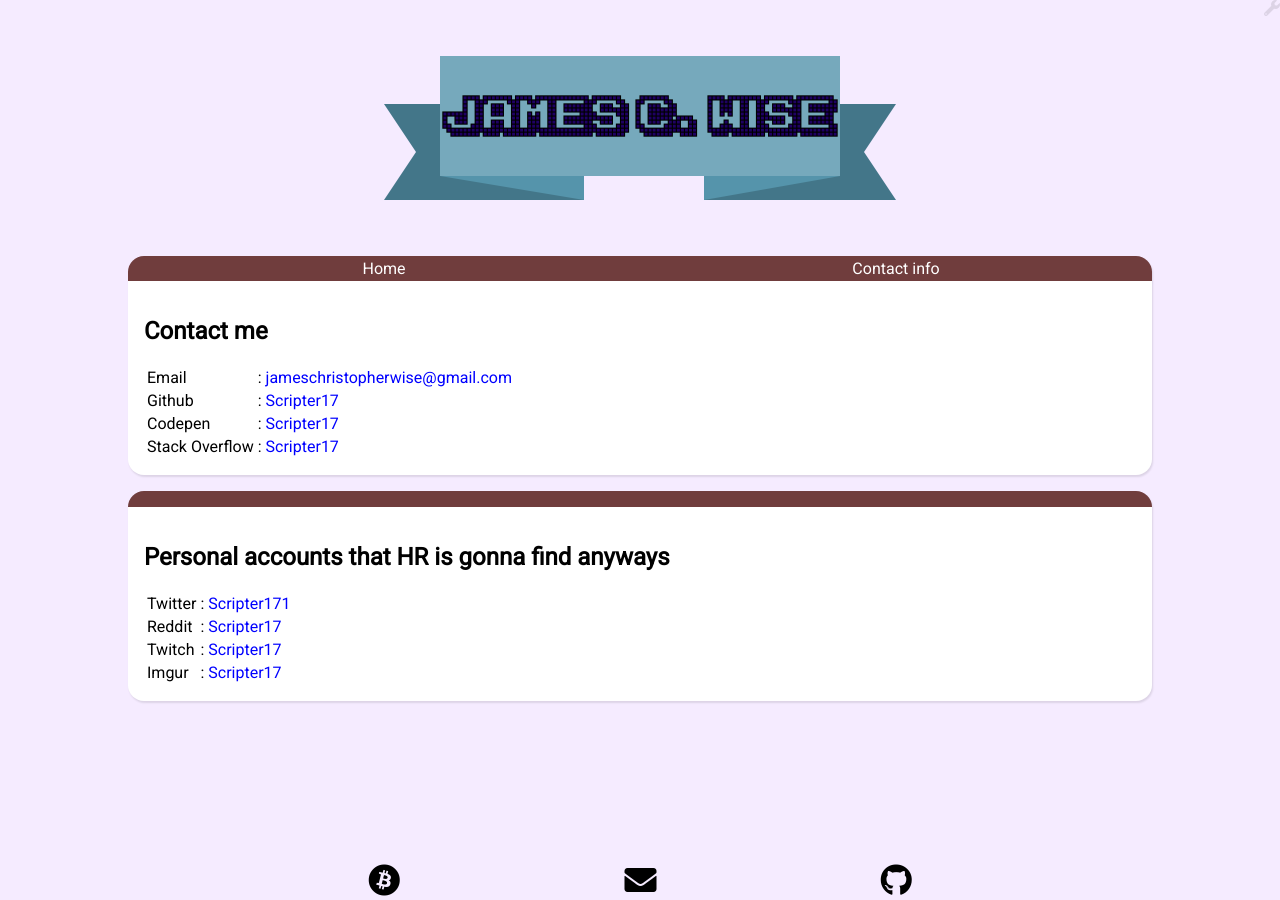
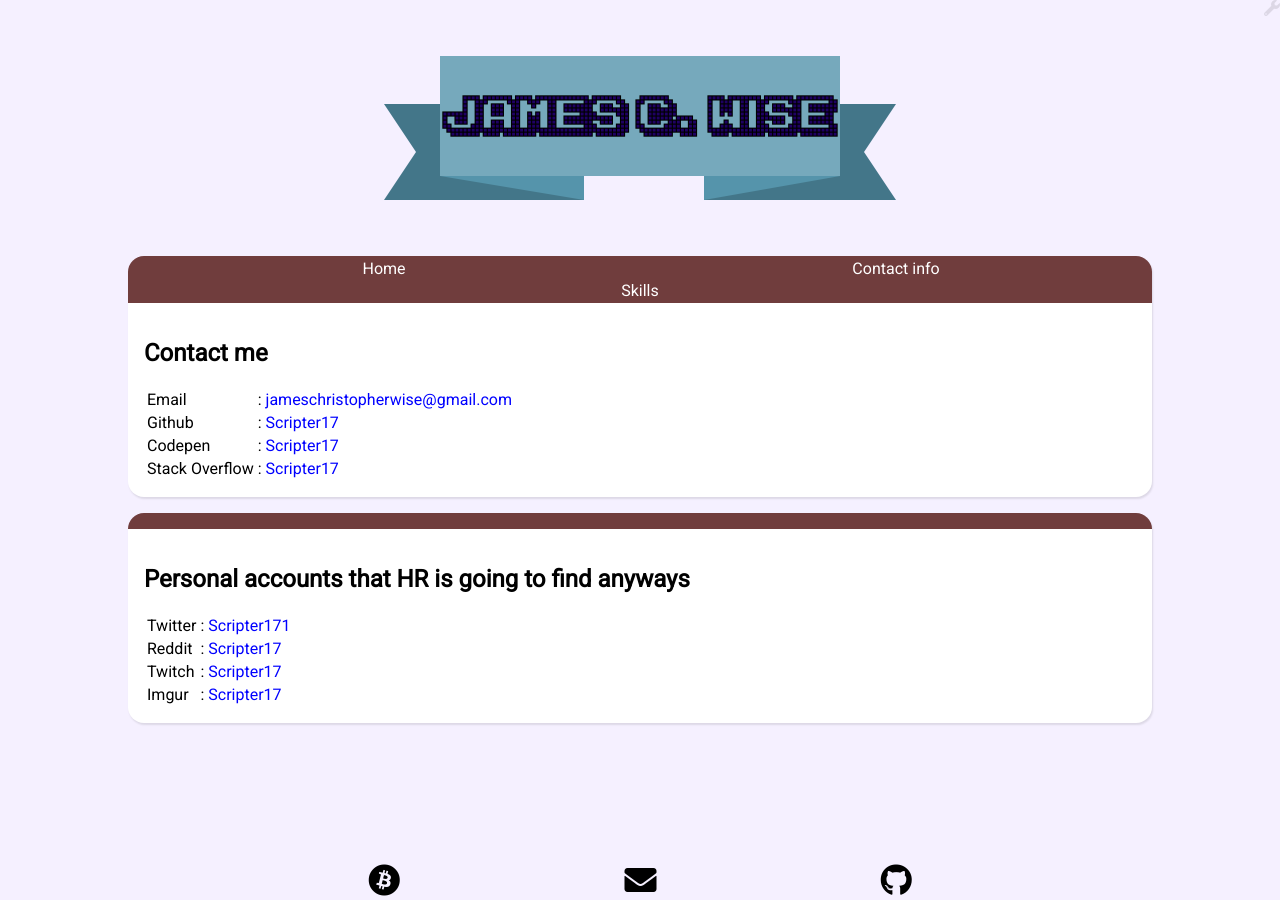
Before and after one commit to Scripter17/Scripter17.github.io, a Jekyll site: the page built from _posts/1970-01-01-contact.html, in a window 1280 px wide. Built offline with Jekyll 4.4.1, drawn with Linux system fonts in a browser that asks for light colours; nearby versions of some CDN libraries.

Commit message:
Dedicated skills page

```diff
--- a/_layouts/page.html
+++ b/_layouts/page.html
@@ -9,14 +9,15 @@
 	<title>James Wise's Website | {{ page.html-title }}</title>
 	<link rel="shortcut icon" type="image/ico" href="/resources/icon.ico">
 	<link rel="stylesheet" href="resources/main.css">
-	<script src="resources/main.js"></script>
+	<!--<script src="resources/main.js"></script>-->
 </head>
 <body>
 <span id="debug" onclick="document.body.classList.toggle('debug')"><i class="fa fa-wrench"></i></span>
 
 <img src="resources/header.png" id="header" class="h-center">
 <div id="navigation" class="h-center">
-	{% for post in site.posts %}
+	{% assign sorted = (site.posts | sort: 'permalink') %}
+	{% for post in sorted %}
         <a href="{{ post.url }}">{{ post.html-title }}</a>
 	{% endfor %}
 </div>
--- a/_posts/1970-01-01-contact.html
+++ b/_posts/1970-01-01-contact.html
@@ -3,8 +3,8 @@
 permalink: /contact
 html-title: "Contact info"
 ---
-<div class="content h-center" id="contact">
-	<h2>Contact me</h2>
+<div class="content h-center" id="nav-contact">
+	<h2>Contact me<a class="anchor" href="#nav-contact">#</a></h2>
 	<table>
 		<tr>
 			<td>Email</td><td>:</td><td><a href="mailto:jameschristopherwise@gmail.com" target="_blank">jameschristopherwise@gmail.com</a></td>
@@ -20,8 +20,8 @@
 		</tr>
 	</table>
 </div>
-<div class="content h-center" id="personal">
-	<h2>Personal accounts that HR is gonna find anyways</h2>
+<div class="content h-center" id="nav-personal">
+	<h2>Personal accounts that HR is going to find anyways<a class="anchor" href="#nav-personal">#</a></h2>
 	<table>
 		<tr>
 			<td>Twitter</td><td>:</td><td><a href="https://twitter.com/Scripter171" target="_blank">Scripter171</a></td>
--- a/resources/main.css
+++ b/resources/main.css
@@ -2,7 +2,7 @@
 @import url("https://cdnjs.cloudflare.com/ajax/libs/font-awesome/5.11.2/css/all.css");
 
 :root{
-	--body-bg:#F5EBFF;
+	--body-bg:#F5f0FF;
 	--cont-bg:#FFFFFF;
 	--text-col:#000000;
 	--hov-btc:#FF9900;
--- /dev/null
+++ b/resources/unused/Notes to self.txt
@@ -0,0 +1 @@
+Header font: Karmatic Arcade
--- a/resources/main.js
+++ b/resources/unused/main.js
@@ -1,7 +1,7 @@
-window.onload=function(){
+/*window.onload=function(){
 	var sections=document.querySelectorAll(".content[id] > h2:first-child"),
 		i;
 	for (i=0; i<sections.length; i++){
 		sections[i].innerHTML+="<a class='anchor' href='#"+sections[i].parentElement.getAttribute("id")+"'>#</a>"
 	}
-}
+}*/
```
Also changed, not shown: _posts/1970-01-01-index.html (+2 -11 lines), _posts/1970-01-01-skills.html (added, +32 -0 lines), resources/unused/header.svg (renamed from resources/header.svg), resources/unused/icon2.ico (added), resources/unused/icon2.png (added), resources/unused/icon3.ico (added), 1 other file.
